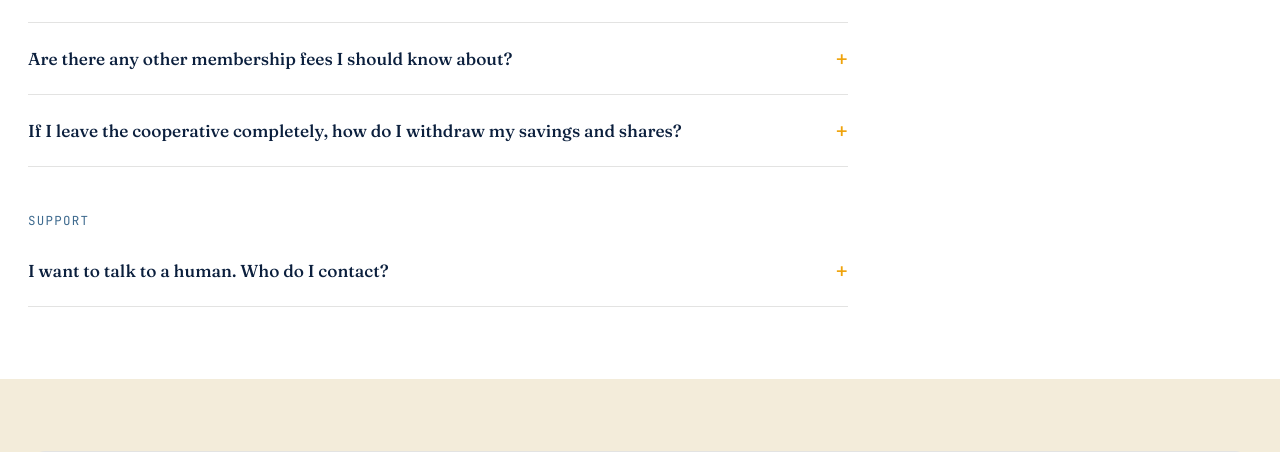
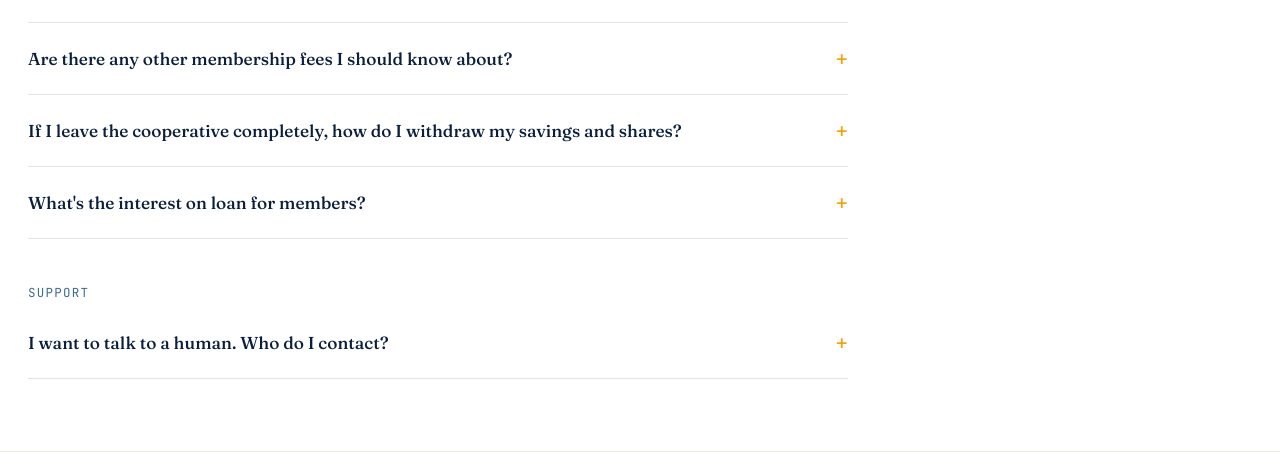
Before and after one commit to tuna204/smile-microfinance-system, a Flask app: page /faq in a window 1280 px wide. Shown: the part 2406-2858 px from the top of the page. Run offline with Flask 3, Linux system fonts and the light colour scheme.

Commit message:
Add FAQ about loan interest for members

```diff
--- a/templates/public/faq.html
+++ b/templates/public/faq.html
@@ -82,6 +82,8 @@
       <div class="faq-item"><button class="faq-q"><span>Is the N5,000 refundable if I decide not to continue?</span><span class="plus">+</span></button><div class="faq-a"><p>N5,000 is a non refundable registration fee. That's what makes you a registered member of Smile Multipurpose Cooperative Society Limited</p></div></div>
       <div class="faq-item"><button class="faq-q"><span>Are there any other membership fees I should know about?</span><span class="plus">+</span></button><div class="faq-a"><p>There is no other membership fee, outside of the N5,000</p></div></div>
       <div class="faq-item"><button class="faq-q"><span>If I leave the cooperative completely, how do I withdraw my savings and shares?</span><span class="plus">+</span></button><div class="faq-a"><p>Your savings and shares will be transferred to your account details, registered with the cooperative, just within a month notification</p></div></div>
+      <div class="faq-item"><button class="faq-q"><span>What's the interest on loan for members?</span><span class="plus">+</span></button><div class="faq-a"><p>5% interest for 6 months</p></div></div>
+
 
       <p class="faq-cat">Support</p>
       <div class="faq-item">
```
